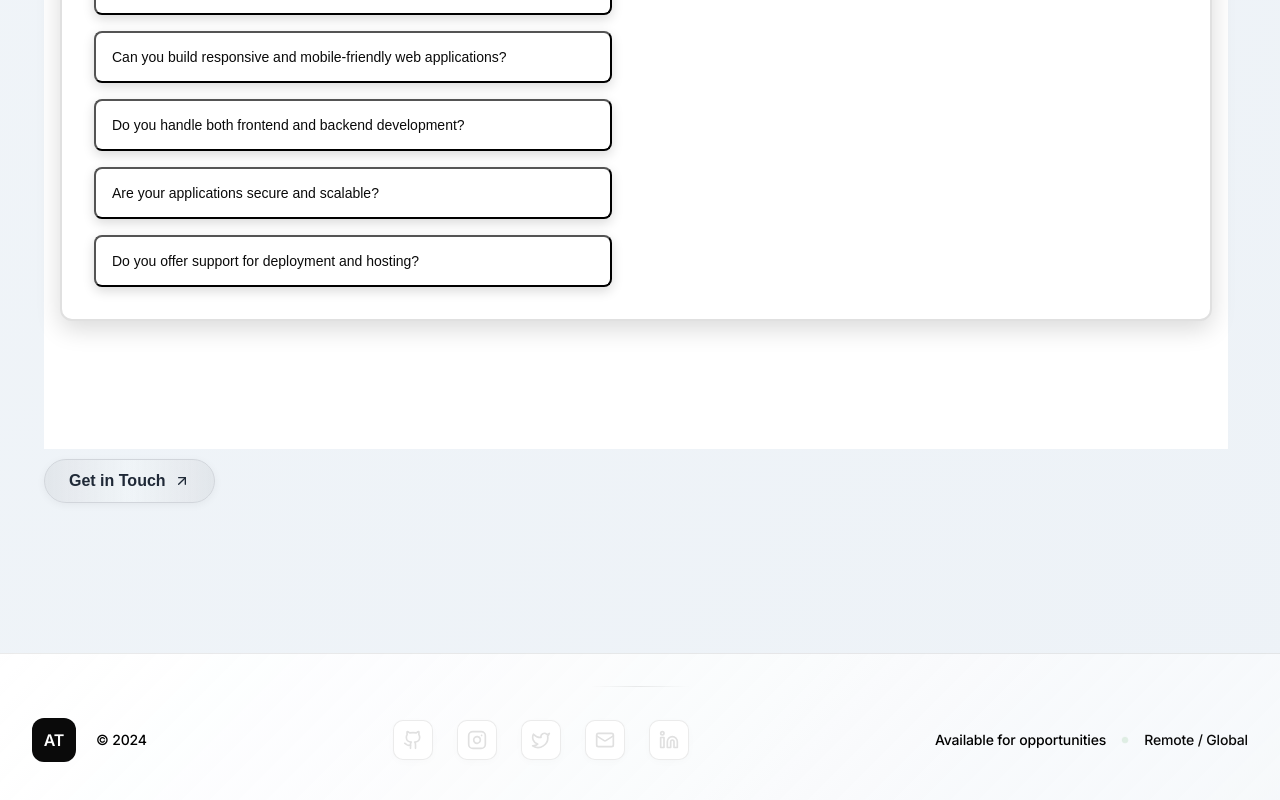
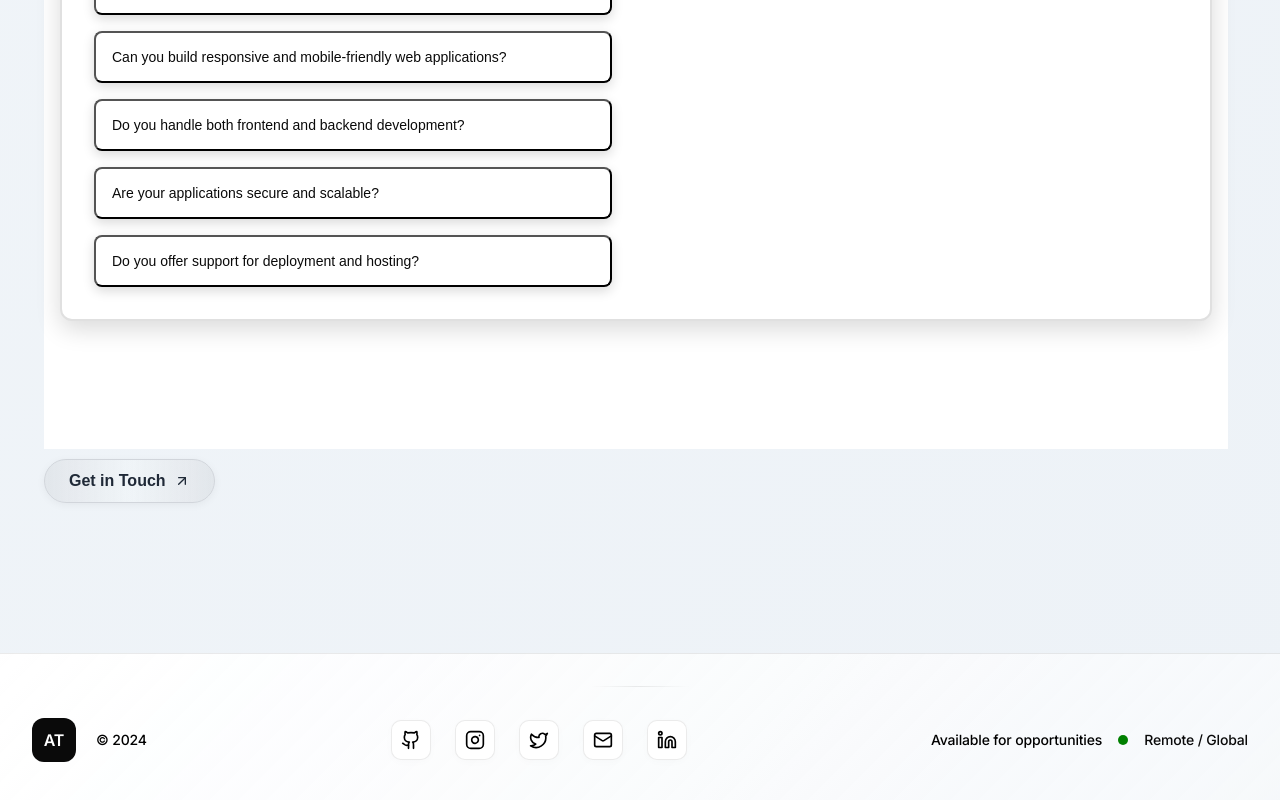
Before and after one commit to meaaditiya/portfolio, a React (Vite) app in the folder frontend/: page / in a window 1280 px wide. Shown: the part 6330-7130 px from the top of the page. Built offline with nearby package versions, Linux system fonts and the light colour scheme.

Commit message:
changed footer2

```diff
--- a/frontend/src/components/Footer.css
+++ b/frontend/src/components/Footer.css
@@ -141,7 +141,7 @@
           height: 40px;
           border-radius: 10px;
           background: var(--primary-white);
-          color: var(--accent-gray);
+          color: black;
           text-decoration: none;
           transition: var(--transition-snappy);
           border: 1px solid var(--border-color);
@@ -168,11 +168,11 @@
         }
 
         .status-dot {
-          width: 6px;
-          height: 6px;
+          width: 10px;
+          height: 10px;
           border-radius: 50%;
           background: green;
-          animation: pulse 2s infinite;
+
         }
 
         @keyframes pulse {
```
